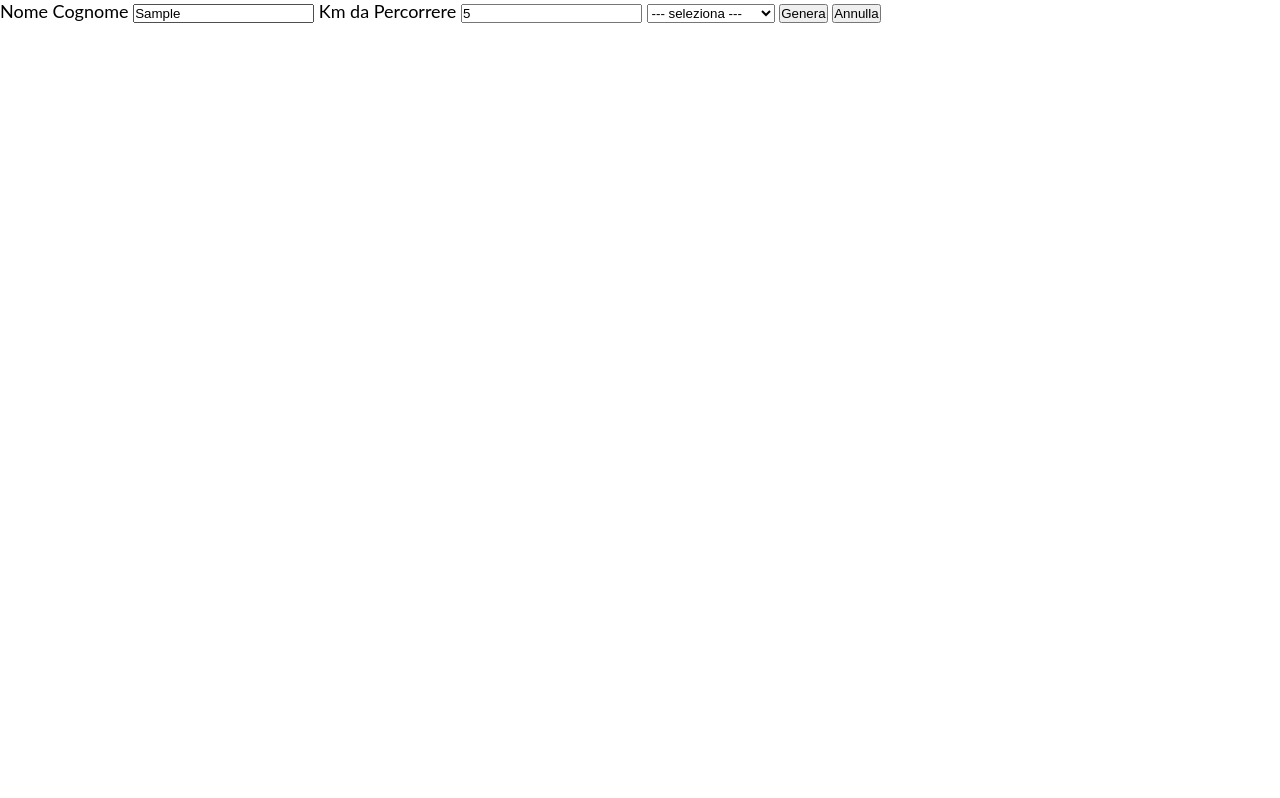
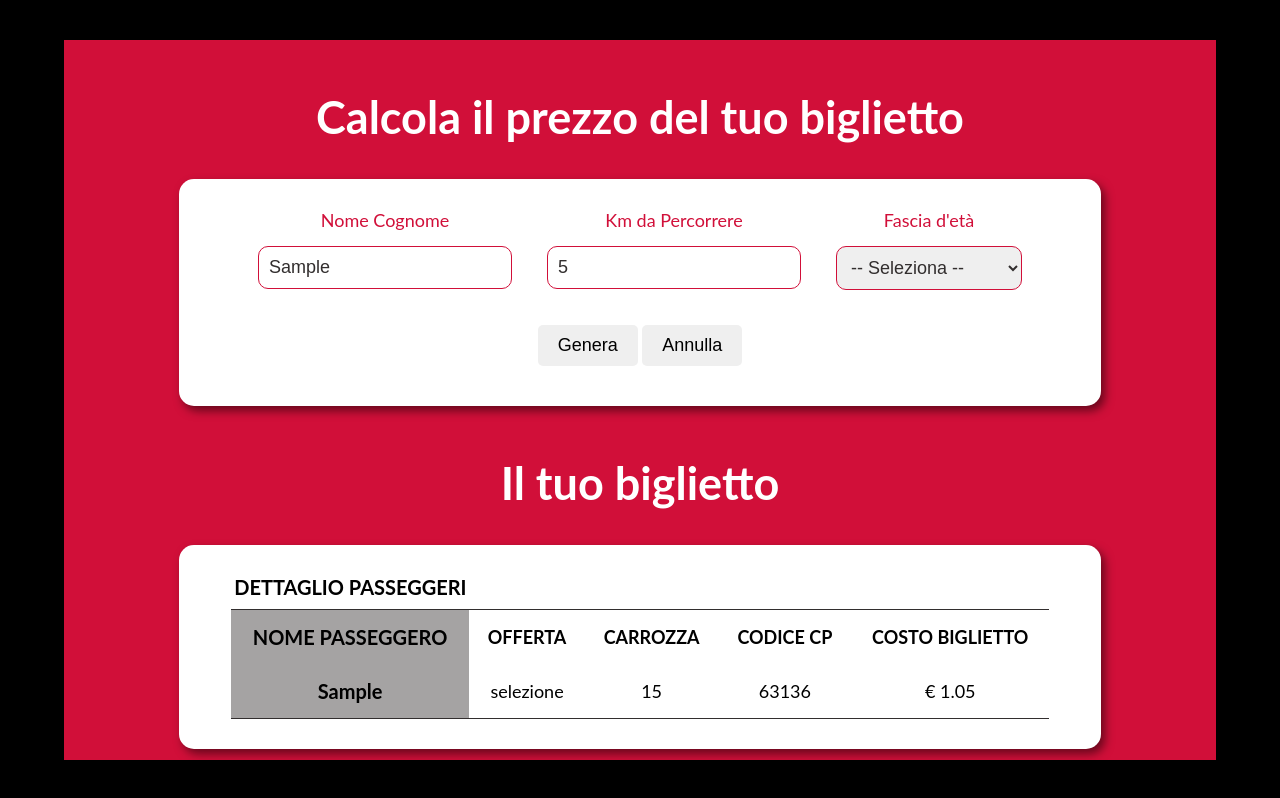
Before and after one commit to byHYONS/js-biglietto-treno-form, a plain HTML site: page index.html in a window 1280 px wide. Both pictures are taken after typing "Sample", "5" into the empty fields and a click on the button "Genera". Drawn offline with Linux system fonts and the light colour scheme.

Commit message:
[UPD] milestone 2 completed • Fine Esercizio

```diff
--- a/css/_partials/common.css
+++ b/css/_partials/common.css
@@ -4,51 +4,102 @@
         -----------------------------
 ***************************************** */
 
-/* ------------------------------
-          LAYOUT
-------------------------------- */
-.container {padding: 0 30px;}
-
-.col {width: 100%; border-radius: 25px;}
-
-.content {padding: 25px;}
-
-        /*  FINE  */
 
 /* **************************** */
     /* ---   SECTIONS   --- */
 /* **************************** */
 
-/* ------------------------------
-            BODY
------------------------------- */
+/* INPUT */
 
+body {
+        display: flex;
+        background-color: black;
+        width: 100vw;
+        height: 100vh;
+}
 
-        /* FINE  */
+main {
+        overflow: scroll;
+        background-color: rgb(209, 15, 57);
+        margin: auto;
+        width: 90%;
+        height: 90%;
+}
 
+.biglietto_input h1, .biglietto_output h1 {
+        margin: 50px 0 35px;
+        color: #fff;
+        text-align: center;
+        font-size: 45px;
+}
 
-/* ------------------------------
-          HEADER
------------------------------- */
+.contenuto {
+        padding: 30px;
+        background-color: #fff;
+        margin: auto;
+        width: 80%;
+        border-radius: 15px;
+        box-shadow: 4px 5px 10px rgba(0, 0, 0, 0.5);
+}
 
-        /* FINE  */
+label {
+        text-align: center;
+        color: rgb(209, 15, 57);
+        font-size: 20;
+        font-weight: 400;
+}
 
-/* ------------------------------
-           MAIN
-------------------------------- */
+input, select {
+        margin: 15px 0 25px;
+        padding: 10px;
+        border: unset;
+        border: 1px solid rgb(209, 15, 57);
+        border-radius: 10px;
+        outline: none;
+        font-size: 18px;
+        color: #322e2e;
+}
+
+/* /INPUT */
+
+/* OUTPUT */
+.biglietto_output {display: none;}
+
+table {
+        margin: auto;
+        border-collapse: collapse;
+        width: 95%;
+}
+.biglietto_output h4 {
+        margin-left: 25px;
+        font-size: 20px;
+        text-transform: uppercase;
+}
+.dettaglio-biglietto {
+        margin-top: 10px;
+        height: 100px;
+        border-top: 1px solid #322e2e;
+        border-bottom: 1px solid #322e2e;
+}
+
+.color-col {
+        background-color: #322e2e70;
+        font-size: 20px;
+}
+
+thead th {
+        text-transform: uppercase;
+}
+
+th {padding: 15px;}
+
+td {text-align: center; padding: 15px;}
+
+.nome-passeggero {text-transform: capitalize;}
 
 
 
-
-
-
-        /* FINE  */
-
-/* ------------------------------
-          FOOTER
-------------------------------- */
-
-        /* FINE  */
+/* /OUTPUT */
 
 
 
--- a/css/_partials/utility.css
+++ b/css/_partials/utility.css
@@ -62,9 +62,6 @@
 .col-95 {width: 95%;}
 .col-100 {width: 100%;}
 
-	/* CONTENT */
-.content {margin: 10px;}
-
 /* -------------------------
           MODIFIER
 ------------------------- */
@@ -89,12 +86,12 @@
 .ai-stretch {align-items: stretch;}
 .ai-baseline {align-items: baseline;}
 
-.ac-center {align-content: flex-start;}
-.ac-center {align-content: flex-end;}
+.ac-start {align-content: flex-start;}
+.ac-end {align-content: flex-end;}
 .ac-center {align-content: center;}
-.ac-center {align-content: stretch;}
-.ac-center {align-content: space-between;}
-.ac-center {align-content: space-around;}
+.ac-stretch {align-content: stretch;}
+.ac-between {align-content: space-between;}
+.ac-around {align-content: space-around;}
 
 .flex-center-center {justify-content: center; align-items: center;}
 
--- a/css/_partials/variables.css
+++ /dev/null
@@ -1,47 +0,0 @@
-/* *********************************
-     -------------------------
-         * VARIABLES *
-     -------------------------
-********************************* */
-
-/* ------------------------------
-         CUSTOM PROPERTIES
------------------------------- */
-
-        /* COLOR */
-
-:root {
---bg-first: #019588;
---bg-second: #DBDAD2;
---color-top-bar: #EAEAEA;
---color-bottom-bar: #F3EEEB;
---color-notification: #8FDAFC;
---color-message-in: #fff;
---color-message-out: #D4F9BB;
---bar-nomes: #fff;
---scrol-bar: #C1C1C1;
---color-icon-top-bar: #B1B1B1;
---color-icon-bottom-bar: #6B7376;
---color-text-primary: #080000;
---color-text-secondary: #BEC5CA;
---color-text-message: #8B9398;
-}
-
-        /* FONT SIZE */
-
-h1 {font-size: 4rem;}
-h2 {font-size: 3rem;}
-h3 {font-size: 2rem;}
-h4 {font-size: 1rem;}
-h5 {font-size: 0.8rem;}
-h6 {font-size: 0.6rem;}
-
-P {font-size: 1.1rem;}
-
-li,
-a {font-size: 1.1rem;}
-
-
-/* ------------------------------
-          *** FINE ***
-------------------------------- */
--- a/css/style.css
+++ b/css/style.css
@@ -10,7 +10,6 @@
         ------------------------------- */
 @import url("./_partials/reset.css");
 @import url("./_partials/utility.css");
-@import url("./_partials/variables.css");
 @import url("./_partials/common.css");
 
 
--- a/index.html
+++ b/index.html
@@ -8,26 +8,64 @@
 </head>
 <body>
     <!-- INPUT PER NOME, ETÀ E KM + BOTTONI SUBMIT & ANNULLA -->
+    <main>
         <section class="biglietto_input">
-        <form action="#">
-            <label for="nome-user">Nome Cognome</label>
+            <h1>Calcola il prezzo del tuo biglietto</h1>
+            <form class="contenuto" action="#">
+                <div class="input d-flex jc-center">
+                    <div class="user-name">
+                        <label class="d-block" for="nome-user">Nome Cognome</label>
                         <input type="text" id="nome-user" value="" placeholder="Mario Rossi" required>
-            <label for="km-user">Km da Percorrere</label>
+                    </div>
+                    <div class="km-user mx-35">
+                        <label class="d-block" for="km-user">Km da Percorrere</label>
                         <input type="number" id="km-user" value="" placeholder="150" required>
+                    </div>
+                    <div class="eta-user">
+                        <label class="d-block" for="eta-user">Fascia d'età</label>
                         <select name="eta-user" id="eta-user">
-                <option value="selezione">--- seleziona ---</option>
+                            <option value="selezione">-- Seleziona --</option>
                             <option value="minorenne">Minorenne</option>
                             <option value="over65">Over 65</option>
                             <option value="ordinario">Biglietto Ordinario</option>
                         </select>
-            <button id="submit">Genera</button>
-            <button id="clear">Annulla</button>
+                    </div>
+                </div>
+                <div class="btn ta-center">
+                    <button id="submit" class="btn">Genera</button>
+                    <button id="clear" class="btn">Annulla</button>
+                </div>
             </form>
         </section>
         <!-- /INPUT PER NOME, ETÀ E KM -->
 
         <!-- OUTPUT NOME, OFFERTA, CARROZZA, CODICE BIGLIETTO E PREZZO BIGLIETTO -->
-    <secttion class="biglietto_output">
+        <secttion class="biglietto_output ">
+            <h1>Il tuo biglietto</h1>
+            <div class="contenuto">
+                <table class="dettaglio-biglietto">
+                    <h4>dettaglio passeggeri</h4>
+                    <thead>
+                        <tr>
+                            <th class="color-col">nome passeggero</th>
+                            <th>Offerta</th>
+                            <th>Carrozza</th>
+                            <th>Codice CP</th>
+                            <th>Costo biglietto</th>
+                        </tr>
+                    </thead>
+                    <tbody>
+                        <tr>
+                            <th class="color-col nome-passeggero">nome passeggero</th>
+                            <td class="offerta">Offerta</td>
+                            <td class="carrozza">Carrozza</td>
+                            <td class="codice">Codice CP</td>
+                            <td class="costo-biglietto">Costo biglietto</td>
+                        </tr>
+                    </tbody>
+
+                </table>
+            </div>
 
         </secttion>
         <!-- /OUTPUT NOME, OFFERTA, CARROZZA, CODICE BIGLIETTO E PREZZO BIGLIETTO -->
@@ -38,5 +76,6 @@
         <!-- FILE JS -->
         <script type="text/javascript" src="./js/main.js"></script>
         <!-- /FILE JS -->
+    </main>
 </body>
 </html>
--- a/js/main.js
+++ b/js/main.js
@@ -8,6 +8,17 @@ const kmUser = document.getElementById('km-user');
 console.log({kmUser});
 const etaUser = document.getElementById('eta-user');
 console.log({etaUser});
+const seleziona = etaUser.slelectedIndex = 0;
+
+// per rendere block
+const dettaglioBiglietto = document.querySelector('.biglietto_output');
+
+// dichiaro var dettaglio biglietto per poi immettere il risultato:
+const nomePasseggero = document.querySelector('.nome-passeggero');
+const offerta = document.querySelector('.offerta');
+let carrozza = document.querySelector('.carrozza');
+let codice = document.querySelector('.codice');
+const costoBiglietto = document.querySelector('.costo-biglietto');
 
 // applicare costanti per prezzo km e sconti:
 const prezzoKm = 0.21;
@@ -27,7 +38,7 @@ submit.addEventListener('click', function(e){
     console.log(kmUser.value);
     console.log(etaUser.value);
 
-
+    dettaglioBiglietto.style.display = 'block'
 
     if (etaUser.value === 'minorenne'){
         const prezzoSconto =  prezzo / 100 * prezzoMinorenne;
@@ -39,7 +50,33 @@ submit.addEventListener('click', function(e){
         console.log(prezzoSconto);
         prezzo -= prezzoSconto;
     }
+    prezzo = prezzo.toFixed(2)
+    // prezzo.toFixed(2);
+    console.log(`Il prezzo del bigleitto è di € ${prezzo}.`);
 
-    // prezzo.toFixed(2);
-    console.log(`Il prezzo del bigleitto è di € ${prezzo.toFixed(2)}.`);
+    // inserire i risulti
+    nomePasseggero.innerText = userName.value;
+    offerta.innerHTML = etaUser.value;
+
+    let numeroCarrozza = Math.floor(Math.random() * 15) + 1;
+    carrozza.innerHTML = numeroCarrozza;
+
+    let numeroCodice = Math.floor(Math.random() * 99999) + 10000;
+    codice.innerHTML = numeroCodice;
+
+    costoBiglietto.innerHTML = `€ ${prezzo}`;
 });
+
+// pulisco gli input con il tasto annulla:
+
+const annulla = document.getElementById('clear');
+annulla.addEventListener('click', function(e){
+    e.preventDefault();
+    console.log('sto annullando');
+    userName.value = '';
+    kmUser.value = '';
+    etaUser.value = seleziona;
+
+});
+
+// FINE
```
Lines whose indentation alone changed are shown as unchanged.
